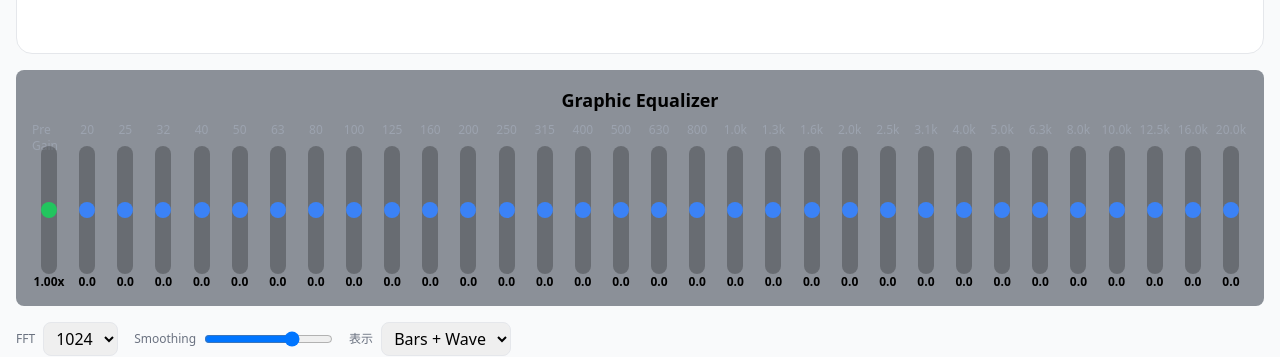
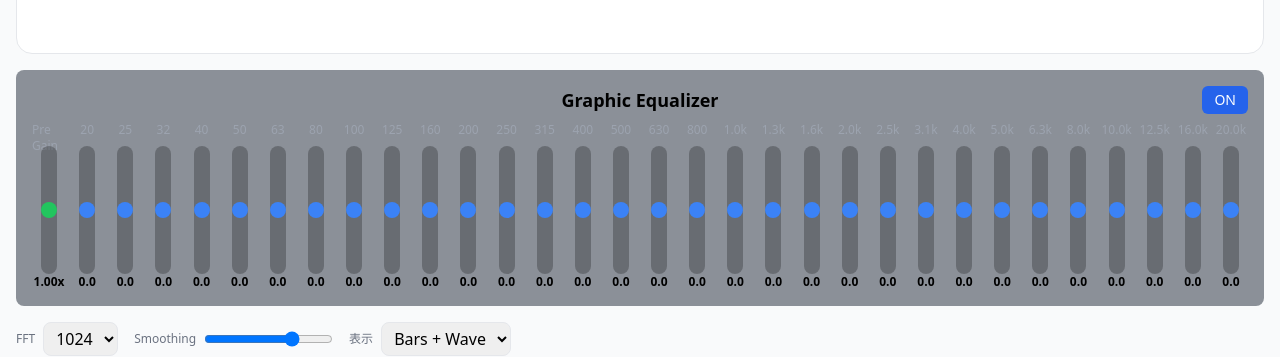
Before and after one commit to 787B-R26B/wails-spectrum-analyzer, a React (Vite) app in the folder frontend/: page / in a window 1280 px wide. Shown: the part 428-785 px from the top of the page. Built offline with nearby package versions, Linux system fonts and the light colour scheme.

Commit message:
feat: add EQ ON/OFF button

```diff
--- a/frontend/src/components/SpectrumPlayer.tsx
+++ b/frontend/src/components/SpectrumPlayer.tsx
@@ -23,6 +23,7 @@ const SpectrumPlayer: React.FC = () => {
     new Array(EQ_FREQUENCIES.length).fill(0),
   );
   const [eqPreGain, setEqPreGain] = useState(1);
+  const [isEqEnabled, setIsEqEnabled] = useState(true);
 
   const { analyserRef, ensureGraph } = useAudioGraph(audioRef, {
     fftSize,
@@ -30,6 +31,7 @@ const SpectrumPlayer: React.FC = () => {
     volume,
     eqGains,
     eqPreGain,
+    isEqEnabled,
   });
 
   // <audio> イベント
@@ -154,6 +156,8 @@ const SpectrumPlayer: React.FC = () => {
         onGainChange={handleGainChange}
         preGain={eqPreGain}
         onPreGainChange={setEqPreGain}
+        isEnabled={isEqEnabled}
+        onEnabledChange={setIsEqEnabled}
       />
 
       {/* Controls Row */}
--- a/frontend/src/components/audio/useAudioGraph.ts
+++ b/frontend/src/components/audio/useAudioGraph.ts
@@ -18,13 +18,14 @@ export type GraphOptions = {
   volume: number;
   eqGains: number[];
   eqPreGain: number;
+  isEqEnabled: boolean;
 };
 
 export function useAudioGraph(
   audioRef: React.MutableRefObject<HTMLMediaElement | null>,
   opts: GraphOptions,
 ) {
-  const { fftSize, smoothing, volume, eqGains, eqPreGain } = opts;
+  const { fftSize, smoothing, volume, eqGains, eqPreGain, isEqEnabled } = opts;
 
   const audioCtxRef = useRef<AudioContext | null>(null);
   const srcNodeRef = useRef<MediaElementAudioSourceNode | null>(null);
@@ -113,14 +114,16 @@ export function useAudioGraph(
   }, [volume]);
 
   useEffect(() => {
-    if (preGainRef.current) preGainRef.current.gain.value = eqPreGain;
-  }, [eqPreGain]);
+    if (preGainRef.current) {
+      preGainRef.current.gain.value = isEqEnabled ? eqPreGain : 1;
+    }
+  }, [eqPreGain, isEqEnabled]);
 
   useEffect(() => {
     eqNodesRef.current.forEach((eq, i) => {
-      if (eq) eq.gain.value = eqGains[i] ?? 0;
+      if (eq) eq.gain.value = isEqEnabled ? (eqGains[i] ?? 0) : 0;
     });
-  }, [eqGains]);
+  }, [eqGains, isEqEnabled]);
 
   useEffect(() => {
     if (analyserRef.current) {
--- a/frontend/src/components/ui/Equalizer.tsx
+++ b/frontend/src/components/ui/Equalizer.tsx
@@ -9,6 +9,8 @@ type EqualizerProps = {
   onGainChange: (index: number, value: number) => void;
   preGain: number;
   onPreGainChange: (value: number) => void;
+  isEnabled: boolean;
+  onEnabledChange: (value: boolean) => void;
 };
 
 export function Equalizer({
@@ -16,12 +18,30 @@ export function Equalizer({
   onGainChange,
   preGain,
   onPreGainChange,
+  isEnabled,
+  onEnabledChange,
 }: EqualizerProps) {
   return (
-    <div className="bg-gray-800 bg-opacity-50 p-4 rounded-lg">
-      <h3 className="text-lg font-bold text-center mb-2">Graphic Equalizer</h3>
+    <div
+      className={`bg-gray-800 bg-opacity-50 p-4 rounded-lg transition-opacity ${
+        !isEnabled && "opacity-50"
+      }`}
+    >
+      <div className="flex justify-center items-center mb-2 relative">
+        <h3 className="text-lg font-bold text-center">Graphic Equalizer</h3>
+        <button
+          onClick={() => onEnabledChange(!isEnabled)}
+          className={`px-3 py-1 text-sm rounded-md absolute right-0 ${
+            isEnabled ? "bg-blue-600 text-white" : "bg-gray-600 text-gray-300"
+          }`}
+        >
+          {isEnabled ? "ON" : "OFF"}
+        </button>
+      </div>
       <div
-        className="grid gap-x-1 gap-y-4 justify-center"
+        className={`grid gap-x-1 gap-y-4 justify-center ${
+          !isEnabled && "pointer-events-none"
+        }`}
         style={{
           gridTemplateColumns: `repeat(${EQ_FREQUENCIES.length + 1}, minmax(0, 1fr))`,
         }}
```
